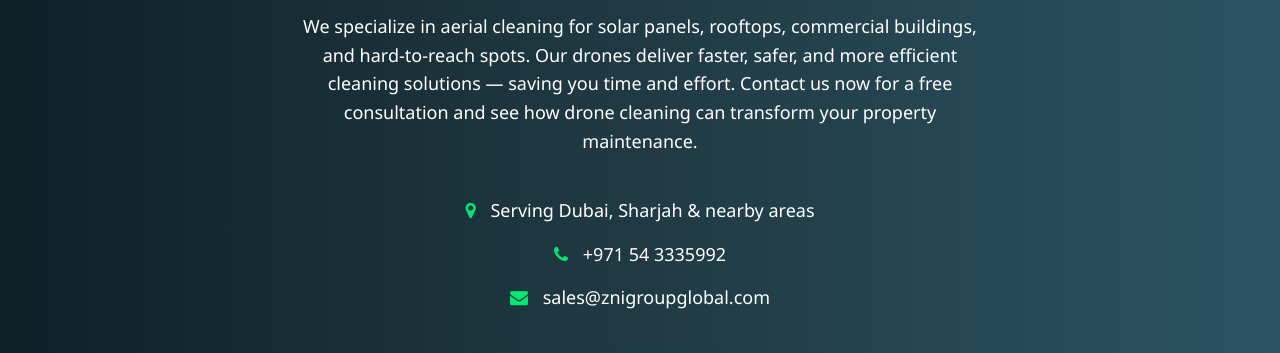
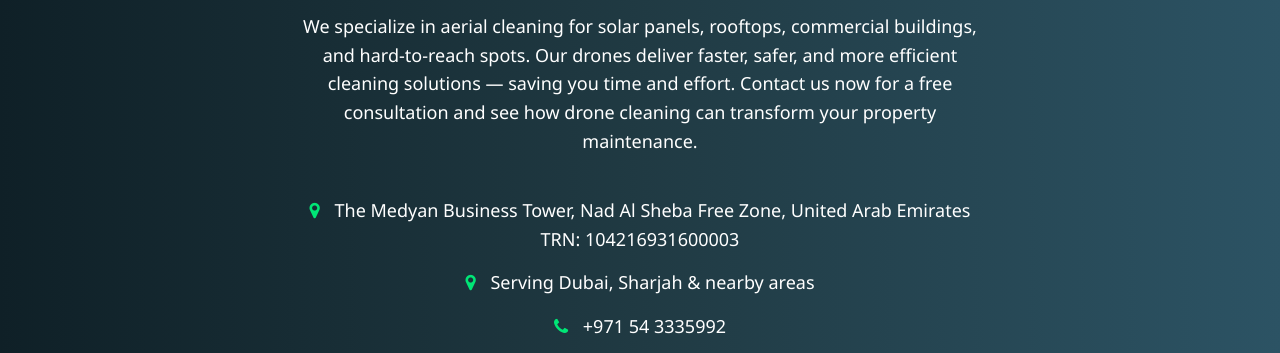
Before and after one commit to muzjr7/ZNIDRONES, a plain HTML site: page contact.html in a window 1280 px wide. Shown: the part 279-632 px from the top of the page. Drawn offline with Linux system fonts and the light colour scheme.

Commit message:
contact us

```diff
--- a/contact.html
+++ b/contact.html
@@ -89,6 +89,7 @@
       </p>
 
       <div class="contact-details" style="margin-top: 40px;">
+         <p><i class="fa fa-map-marker"></i> The Medyan Business Tower, Nad Al Sheba Free Zone, United Arab Emirates<br>TRN: 104216931600003</p>
          <p><i class="fa fa-map-marker"></i> Serving Dubai, Sharjah & nearby areas</p>
          <p><i class="fa fa-phone"></i> <a href="tel:+971543335992">+971 54 3335992</a></p>
          <p><i class="fa fa-envelope"></i> <a href="mailto:info@znicleaning.com">sales@znigroupglobal.com</a></p>
```
